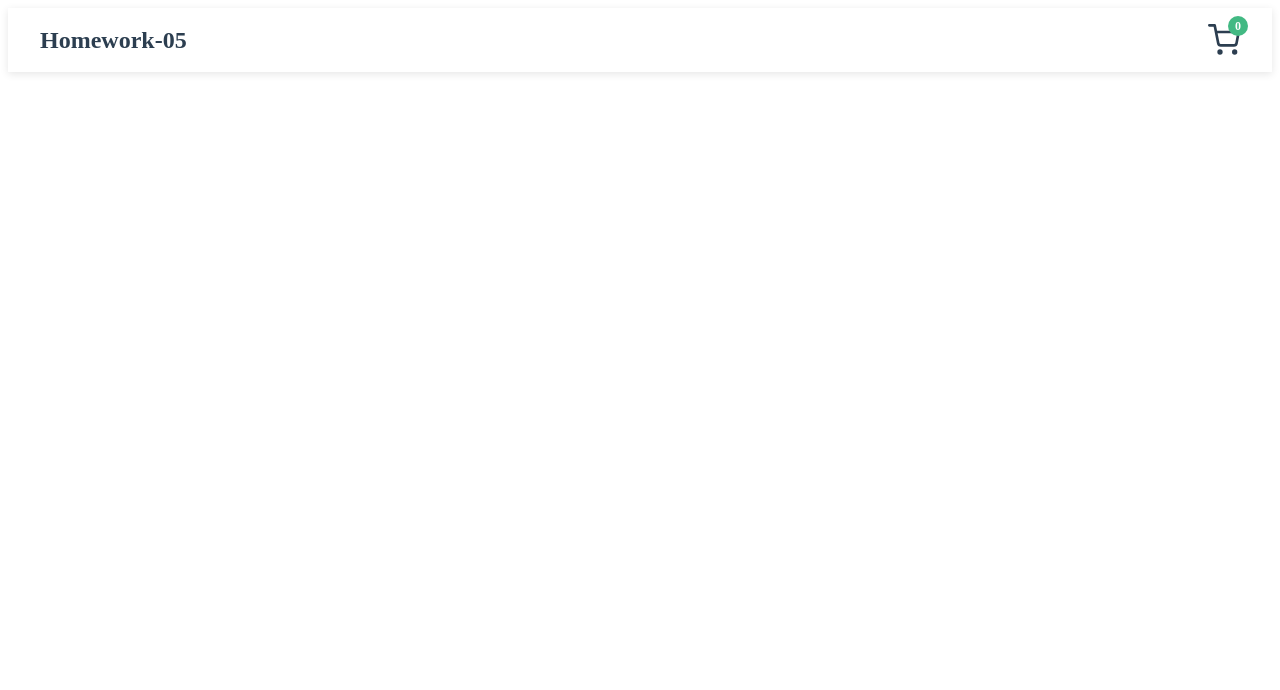
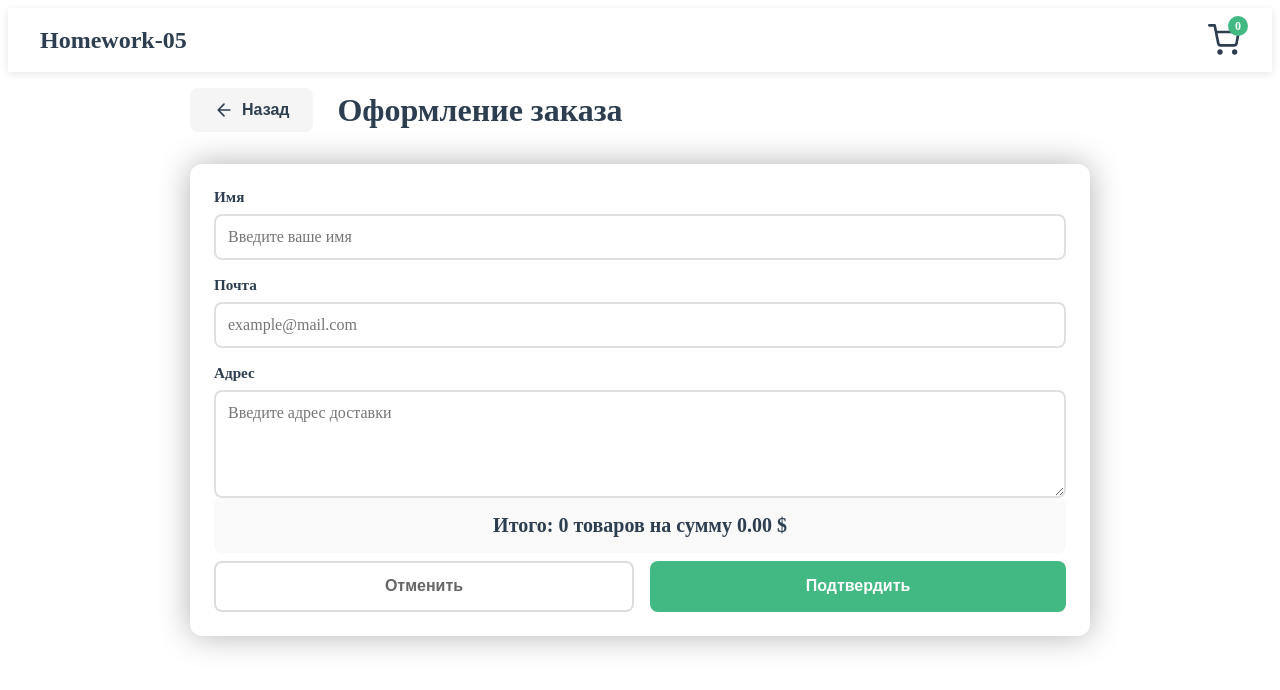
Before and after one commit to saniainf/OtusHomework, a Vue app in the folder homework-05/: page /checkout in a window 1280 px wide. Before the commit this address had no page. Shown: the top 690 px of the page. Built offline with nearby package versions, Linux system fonts and the light colour scheme.

Commit message:
feat: добавлены компоненты Checkout и обновлены маршруты; добавлена валидация форм

```diff
--- a/homework-05/package.json
+++ b/homework-05/package.json
@@ -12,6 +12,8 @@
     "preview": "vite preview"
   },
   "dependencies": {
+    "@vuelidate/core": "^2.0.3",
+    "@vuelidate/validators": "^2.0.4",
     "@vueuse/core": "^14.0.0",
     "pinia": "^3.0.4",
     "vue": "^3.5.22",
--- a/homework-05/src/router/index.js
+++ b/homework-05/src/router/index.js
@@ -2,11 +2,13 @@ import { createRouter, createWebHistory } from 'vue-router'
 import Home from '../views/Home.vue';
 import ProductDetails from '../views/ProductDetails.vue';
 import Basket from '../views/Basket.vue';
+import Checkout from '../views/Checkout.vue';
 
 const routes = [
   { path: '/', component: Home },
   { path: '/product/:id', component: ProductDetails },
   { path: '/basket', component: Basket },
+  { path: '/checkout', component: Checkout },
 ];
 
 const router = createRouter({
--- a/homework-05/src/views/Basket.vue
+++ b/homework-05/src/views/Basket.vue
@@ -65,7 +65,7 @@ function navigateToBack() {
 }
 
 function navigateToCheckout() {
-  alert('Оформление заказа будет реализовано позже');
+  router.push({ path: '/checkout' });
 }
 </script>
 
--- /dev/null
+++ b/homework-05/src/views/Checkout.vue
@@ -0,0 +1,292 @@
+<template>
+  <div class="container" @click.stop>
+    <header class="header">
+      <button @click="navigateToBack" class="back-btn">
+        <svg xmlns="http://www.w3.org/2000/svg" width="20" height="20" viewBox="0 0 24 24" fill="none" stroke="currentColor" stroke-width="2" stroke-linecap="round" stroke-linejoin="round">
+          <path d="M19 12H5M12 19l-7-7 7-7" />
+        </svg>
+        Назад
+      </button>
+      <h1 class="title"> Оформление заказа </h1>
+    </header>
+
+    <div class="content">
+      <form class="checkout-form">
+        <!-- Поле ввода имени с валидацией -->
+        <div class="form-field">
+          <label for="checkout-name" class="form-label">Имя</label>
+          <input id="checkout-name" v-model="formData.name" @blur="validator.name.$touch()" type="text" class="form-input" :class="{ 'form-input-error': validator.name.$error }" placeholder="Введите ваше имя" />
+          <!-- Отображение ошибок валидации для поля имени -->
+          <div v-if="validator.name.$error" class="form-error">
+            <span v-for="error of validator.name.$errors" :key="error.$uid">
+              {{ error.$message }}
+            </span>
+          </div>
+        </div>
+
+        <!-- Поле ввода почты с валидацией -->
+        <div class="form-field">
+          <label for="checkout-email" class="form-label">Почта</label>
+          <input id="checkout-email" v-model="formData.email" @blur="validator.email.$touch()" type="email" class="form-input" :class="{ 'form-input-error': validator.email.$error }" placeholder="example@mail.com" />
+          <!-- Отображение ошибок валидации для поля почты -->
+          <div v-if="validator.email.$error" class="form-error">
+            <span v-for="error of validator.email.$errors" :key="error.$uid">
+              {{ error.$message }}
+            </span>
+          </div>
+        </div>
+
+        <!-- Поле ввода адреса с валидацией -->
+        <div class="form-field">
+          <label for="checkout-address" class="form-label">Адрес</label>
+          <textarea id="checkout-address" v-model="formData.address" @blur="validator.address.$touch()" class="form-textarea" :class="{ 'form-input-error': validator.address.$error }" rows="3" placeholder="Введите адрес доставки"></textarea>
+          <!-- Отображение ошибок валидации для поля адреса -->
+          <div v-if="validator.address.$error" class="form-error">
+            <span v-for="error of validator.address.$errors" :key="error.$uid">
+              {{ error.$message }}
+            </span>
+          </div>
+        </div>
+      </form>
+
+      <div class="checkout-total">
+        Итого: {{ totalCount }} {{ productWord }} на сумму {{ totalAmount }} $
+      </div>
+
+      <div class="checkout-actions">
+        <button type="button" class="checkout-btn checkout-btn-cancel" @click="navigateToBack">Отменить</button>
+        <button type="button" class="checkout-btn checkout-btn-confirm" @click="handleSubmit">Подтвердить</button>
+      </div>
+    </div>
+  </div>
+</template>
+
+<script setup>
+import { computed, reactive } from 'vue';
+import { useRouter } from 'vue-router';
+import { storeToRefs } from 'pinia';
+import { useVuelidate } from '@vuelidate/core';
+import { required, email, minLength, helpers } from '@vuelidate/validators';
+import { useBasketStore } from '../stores/basket.js';
+import { productWordComputing } from '../utils/utils.js';
+
+const router = useRouter();
+const basket = useBasketStore();
+const { items, totalCount, itemsCount, totalAmount } = storeToRefs(basket);
+
+const productWord = computed(() => productWordComputing(items.length));
+
+const formData = reactive({
+  name: '',
+  email: '',
+  address: ''
+});
+
+function clearForm() {
+  formData.name = '';
+  formData.email = '';
+  formData.address = '';
+  validator.value.$reset();
+}
+
+function navigateToBack() {
+  clearForm();
+  router.back();
+}
+
+const rules = {
+  name: {
+    required: helpers.withMessage('Имя обязательно', required),
+    minLength: helpers.withMessage('Минимум 2 символа', minLength(2))
+  },
+  email: {
+    required: helpers.withMessage('Почта обязательна', required),
+    email: helpers.withMessage('Введите корректный email', email)
+  },
+  address: {
+    required: helpers.withMessage('Адрес обязателен', required),
+    minLength: helpers.withMessage('Минимум 10 символов', minLength(10))
+  }
+};
+
+const validator = useVuelidate(rules, formData);
+
+async function handleSubmit() {
+  const isValid = await validator.value.$validate();
+
+  if (!isValid) {
+    validator.value.$touch();
+    return;
+  }
+
+  alert(`Спасибо за заказ, ${formData.name}!\nМы свяжемся с вами по почте: ${formData.email}\nДоставка будет по адресу: ${formData.address}\n\nВсего на сумму: ${totalAmount.value} $`);
+
+  clearForm();
+  basket.clear();
+  router.push({ path: '/' });
+}
+</script>
+
+<style scoped>
+.container {
+  background-color: #fff;
+  display: flex;
+  flex-direction: column;
+  align-items: stretch;
+  width: 900px;
+  margin: 0 auto;
+}
+
+.header {
+  display: flex;
+  align-items: center;
+  gap: 1.5rem;
+  margin-bottom: 2rem;
+}
+
+.title {
+  font-size: 2rem;
+  font-weight: 600;
+  color: #2c3e50;
+  margin: 0;
+}
+
+.back-btn {
+  display: flex;
+  align-items: center;
+  gap: 0.5rem;
+  padding: 0.75rem 1.5rem;
+  font-size: 1rem;
+  font-weight: 600;
+  background-color: #f5f5f5;
+  color: #2c3e50;
+  border: none;
+  border-radius: 8px;
+  cursor: pointer;
+  transition: all 0.2s ease;
+}
+
+.back-btn:hover {
+  background-color: #e0e0e0;
+}
+
+.back-btn svg {
+  display: block;
+}
+
+.body {
+  padding: 1.5rem;
+  overflow-y: auto;
+  flex: 1;
+  color: #333;
+}
+
+.content {
+  background-color: #fff;
+  border-radius: 12px;
+  box-shadow: 0 0 32px rgba(0, 0, 0, 0.3);
+  display: flex;
+  flex-direction: column;
+  overflow: hidden;
+  padding: 1.5rem;
+}
+
+.checkout-form {
+  display: flex;
+  flex-direction: column;
+  gap: 1rem;
+}
+
+.form-field {
+  display: flex;
+  flex-direction: column;
+  gap: 0.5rem;
+}
+
+.form-label {
+  font-size: 0.95rem;
+  font-weight: 600;
+  color: #2c3e50;
+}
+
+.form-input,
+.form-textarea {
+  padding: 0.75rem;
+  font-size: 1rem;
+  border: 2px solid #e0e0e0;
+  border-radius: 8px;
+  outline: none;
+  font-family: inherit;
+}
+
+.form-input:focus,
+.form-textarea:focus {
+  border-color: #42b983;
+}
+
+.form-textarea {
+  resize: vertical;
+  min-height: 80px;
+}
+
+.checkout-total {
+  font-size: 1.25rem;
+  font-weight: 700;
+  color: #2c3e50;
+  padding: 1rem;
+  background-color: #f9f9f9;
+  border-radius: 8px;
+  text-align: center;
+}
+
+.checkout-actions {
+  display: flex;
+  gap: 1rem;
+  margin-top: 0.5rem;
+}
+
+.checkout-btn {
+  flex: 1;
+  padding: 0.9rem 1.5rem;
+  font-size: 1rem;
+  font-weight: 600;
+  border: none;
+  border-radius: 8px;
+  cursor: pointer;
+}
+
+.checkout-btn-cancel {
+  background-color: #fff;
+  color: #666;
+  border: 2px solid #ddd;
+}
+
+.checkout-btn-cancel:hover {
+  background-color: #f5f5f5;
+}
+
+.checkout-btn-confirm {
+  background-color: #42b983;
+  color: #fff;
+}
+
+.checkout-btn-confirm:hover {
+  background-color: #36a372;
+}
+
+/* Стиль для поля с ошибкой валидации */
+.form-input-error {
+  border-color: #e74c3c;
+  /* Красная рамка для невалидного поля */
+}
+
+/* Блок с сообщением об ошибке валидации */
+.form-error {
+  font-size: 0.85rem;
+  /* Уменьшенный размер текста ошибки */
+  color: #e74c3c;
+  /* Красный цвет текста ошибки */
+  margin-top: 0.25rem;
+  /* Небольшой отступ сверху от поля */
+}
+</style>
```
Also changed, not shown: 1 other file (tests, documents, lock files or other folders).
